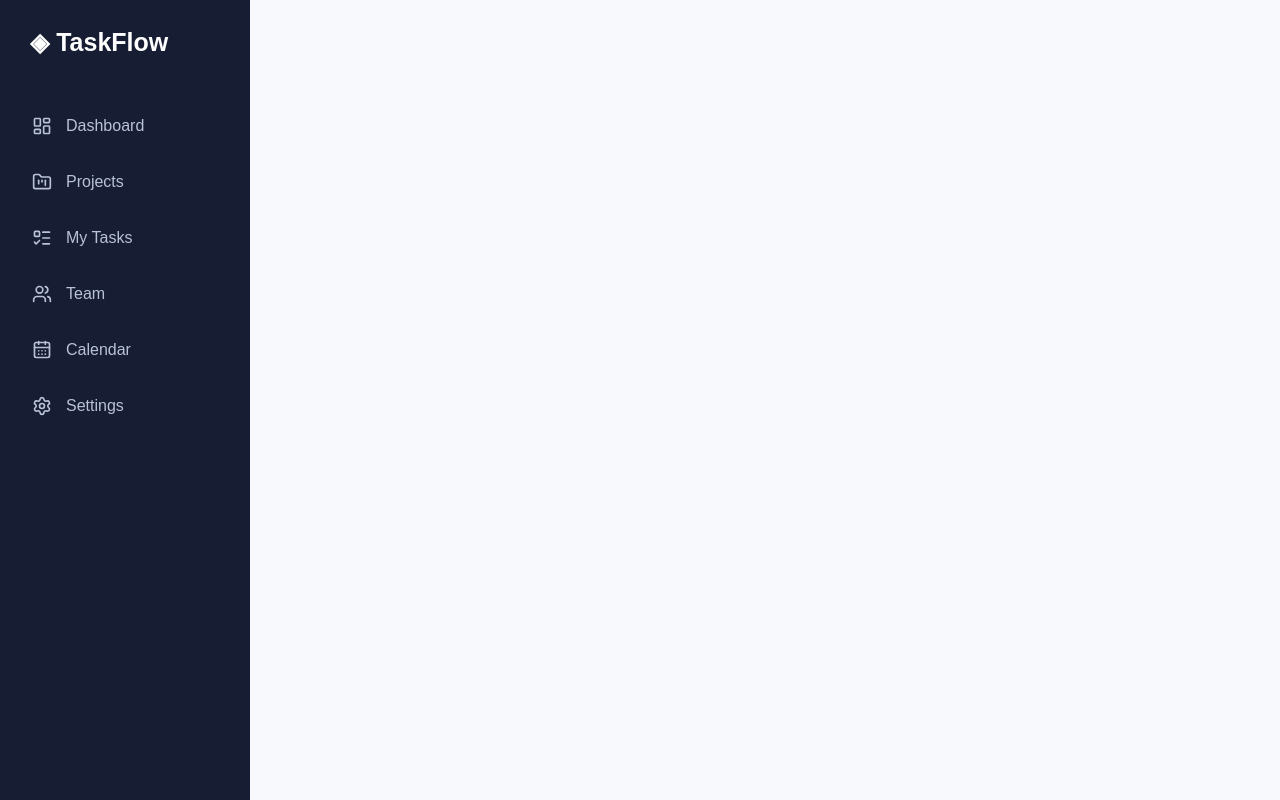
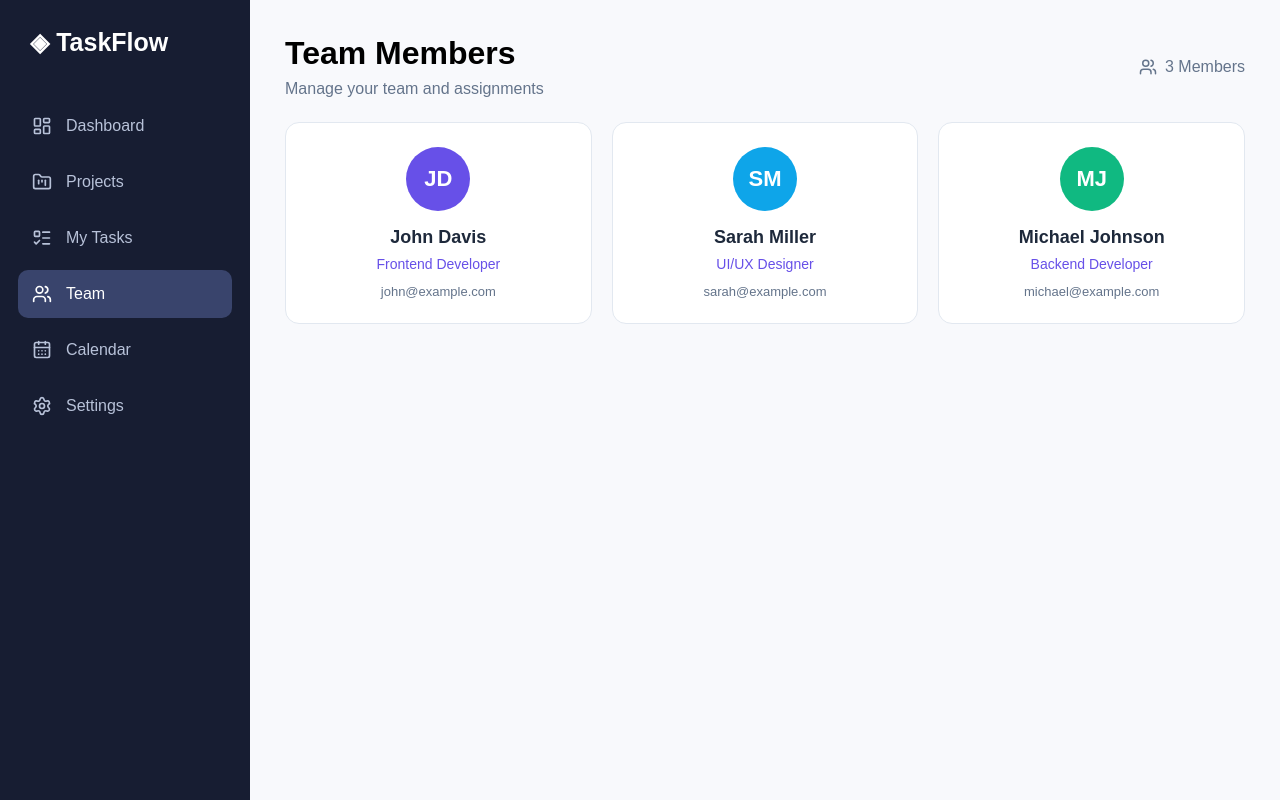
Before and after one commit to gil75r/taskflow, a React (Vite) app: page /team in a window 1280 px wide. Built offline with nearby package versions, Linux system fonts and the light colour scheme.

Commit message:
Add team management context and team page

```diff
--- a/src/App.css
+++ b/src/App.css
@@ -865,6 +865,103 @@ nav-disabled
   font-weight: 500;
 }
 
+/* Team Page */
+
+.team-page
+{
+  display: flex;
+  flex-direction: column;
+  gap: 24px;
+}
+
+.team-page-header
+{
+  display: flex;
+  align-items: center;
+  justify-content: space-between;
+  gap: 20px;
+}
+
+.team-page-header h1
+{
+  margin: 0 0 8px;
+}
+
+.team-page-header p
+{
+  margin: 0;
+  color: #64748b;
+}
+
+.team-total
+{
+  display: flex;
+  align-items: center;
+  gap: 8px;
+  color: #64748b;
+  font-weight: 500;
+}
+
+.team-grid
+{
+  display: grid;
+  grid-template-columns: repeat(3, minmax(0, 1fr));
+  gap: 20px;
+}
+
+.team-member-card
+{
+  background: white;
+  border: 1px solid #e2e8f0;
+  border-radius: 14px;
+  padding: 24px;
+  text-align: center;
+  transition: transform 0.2s, box-shadow 0.2s;
+}
+
+.team-member-card:hover
+{
+  transform: translateY(-3px);
+  box-shadow: 0 8px 24px rgba(0, 0, 0, 0.08);
+}
+
+.team-member-avatar
+{
+  width: 64px;
+  height: 64px;
+  margin: 0 auto 16px;
+  border-radius: 50%;
+  display: flex;
+  align-items: center;
+  justify-content: center;
+  color: white;
+  font-size: 22px;
+  font-weight: 700;
+}
+
+.team-member-card h3
+{
+  margin: 0 0 8px;
+  font-size: 18px;
+  color: #1e293b;
+}
+
+.team-member-role
+{
+  margin: 0 0 12px;
+  color: #6750e8;
+  font-size: 14px;
+  font-weight: 500;
+}
+
+.team-member-email
+{
+  margin: 0;
+  color: #64748b;
+  font-size: 13px;
+  overflow-wrap: anywhere;
+}
+
 /* Responsive */
 
 @media(max-width: 1100px)
@@ -887,6 +984,11 @@ nav-disabled
   .kanban-column
   {
     min-height: 200px;
+  }
+
+  .team-grid
+  {
+    grid-template-columns: repeat(2, minmax(0, 1fr));
   }
 }
 
@@ -952,6 +1054,20 @@ nav-disabled
   }
 }
 
+@media (max-width: 650px)
+{
+  .team-grid
+  {
+    grid-template-columns: 1fr;
+  }
+
+  .team-page-header
+  {
+    flex-direction: column;
+    align-items: flex-start;
+  }
+}
+
 @media(max-width: 600px)
 {
 
--- a/src/App.tsx
+++ b/src/App.tsx
@@ -6,12 +6,15 @@ import Projects from './pages/Projects';
 import './App.css';
 import { TasksProvider } from './context/TasksContext';
 import Tasks from './pages/Tasks';
+import Team from './pages/Team';
+import { TeamProvider } from './context/TeamContext';
 
 function App()
 {
   return(
     <ProjectsProvider>
       <TasksProvider>
+        <TeamProvider>
           <BrowserRouter>
             <div className="app-layout">
               <Sidebar/>
@@ -21,10 +24,12 @@ function App()
                   <Route path="/" element={<Dashboard/>}/>
                   <Route path="/projects" element={<Projects/>}/>
                   <Route path="/tasks" element={<Tasks />}/>
+                  <Route path="/team" element={<Team />}/>
                 </Routes>
               </main>
             </div>
           </BrowserRouter>
+        </TeamProvider>
       </TasksProvider>
     </ProjectsProvider>
   );
--- a/src/components/Sidebar.tsx
+++ b/src/components/Sidebar.tsx
@@ -5,12 +5,12 @@ const menuItems=
 [
   { label: 'Dashboard', icon: LayoutDashboard, path: '/' },
   { label: 'Projects', icon: FolderKanban, path: '/projects' },
-  { label: 'My Tasks', icon: ListTodo, path: '/tasks' }
+  { label: 'My Tasks', icon: ListTodo, path: '/tasks' },
+  { label: 'Team', icon: Users, path: '/team' }
 ];
 
 const futureItems=
 [
-  { label: 'Team', icon: Users },
   { label: 'Calendar', icon: CalendarDays },
   { label: 'Settings', icon: Settings }
 ];
--- /dev/null
+++ b/src/components/TeamMemberCard.tsx
@@ -0,0 +1,43 @@
+import type { TeamMember } from '../types';
+
+interface TeamMemberCardProps
+{
+    member: TeamMember;
+}
+
+export default function TeamMemberCard
+({
+    member
+}: TeamMemberCardProps)
+{
+    const initials=member.name
+        .trim()
+        .split(/\s+/)
+        .slice(0, 2)
+        .map(word => word.charAt(0))
+        .join('')
+        .toUpperCase();
+
+    return(
+        <article className="team-member-card">
+
+        <div
+            className="team-member-avatar"
+            style={{ backgroundColor: member.color }}
+        >
+            {initials}
+        </div>
+
+        <h3>{member.name}</h3>
+
+        <p className="team-member-role">
+            {member.role}
+        </p>
+
+        <p className="team-member-email">
+            {member.email}
+        </p>
+
+        </article>
+    );
+}
--- /dev/null
+++ b/src/context/TeamContext.tsx
@@ -0,0 +1,82 @@
+import { createContext, useContext, type ReactNode } from 'react';
+import type { TeamMember } from '../types';
+import { initialTeamMembers } from '../data/mockData';
+import { useLocalStorage } from '../hooks/useLocalStorage';
+
+interface TeamContextType
+{
+    members: TeamMember[];
+    addMember: (member: Omit<TeamMember, 'id'>)=> void;
+    updateMember: (member: TeamMember)=> void;
+    deleteMember: (id: number)=> void;
+}
+
+const TeamContext=createContext<TeamContextType | undefined>
+(
+    undefined
+);
+
+export function TeamProvider
+({
+    children
+}:
+{
+    children: ReactNode;
+})
+{
+    const [members, setMembers]=useLocalStorage<TeamMember[]>
+    (
+        'taskflow-team',
+        initialTeamMembers
+    );
+
+    function addMember(member: Omit<TeamMember, 'id'>)
+    {
+        const newMember: TeamMember=
+        {
+            ...member,
+            id: Date.now()
+        };
+
+        setMembers(currentMembers=>
+        [
+            ...currentMembers,
+            newMember
+        ]);
+    }
+
+    function updateMember(updatedMember: TeamMember)
+    {
+        setMembers(currentMembers=>
+            currentMembers.map(member=> member.id===updatedMember.id ? updatedMember : member)
+        );
+    }
+
+    function deleteMember(id: number)
+    {
+        setMembers(currentMembers=>
+            currentMembers.filter(member=> member.id!==id)
+        );
+    }
+
+    return(
+        <TeamContext.Provider value={{ members, addMember, updateMember, deleteMember }}>
+            {children}
+        </TeamContext.Provider>
+    );
+}
+
+export function useTeam()
+{
+    const context=useContext(TeamContext);
+
+    if(!context)
+    {
+        throw new Error
+        (
+            'useTeam must be used inside TeamProvider'
+        );
+    }
+
+    return context;
+}
--- a/src/data/mockData.ts
+++ b/src/data/mockData.ts
@@ -1,4 +1,4 @@
-import type { Project, Task } from '../types';
+import type { Project, Task, TeamMember } from '../types';
 
 export const projects: Project[]=
 [
@@ -73,3 +73,28 @@ export const initialTasks: Task[]=
     dueDate: '2026-11-20'
   }
 ];
+
+export const initialTeamMembers: TeamMember[]=
+[
+  {
+    id: 1,
+    name: 'John Davis',
+    email: 'john@example.com',
+    role: 'Frontend Developer',
+    color: '#6750e8'
+  },
+  {
+    id: 2,
+    name: 'Sarah Miller',
+    email: 'sarah@example.com',
+    role: 'UI/UX Designer',
+    color: '#0ea5e9'
+  },
+  {
+    id: 3,
+    name: 'Michael Johnson',
+    email: 'michael@example.com',
+    role: 'Backend Developer',
+    color: '#10b981'
+  }
+];
--- /dev/null
+++ b/src/pages/Team.tsx
@@ -0,0 +1,47 @@
+import { Users } from 'lucide-react';
+import { useTeam } from '../context/TeamContext';
+import TeamMemberCard from '../components/TeamMemberCard';
+
+export default function Team()
+{
+    const { members }=useTeam();
+
+    return(
+        <div className="team-page">
+
+            <div className="team-page-header">
+                <div>
+                    <h1>Team Members</h1>
+                    <p>Manage your team and assignments</p>
+                </div>
+
+                <span className="team-total">
+                    <Users size={18}/>
+                    {members.length} Members
+                </span>
+            </div>
+
+            {
+                members.length === 0 ?
+                (
+                    <p className="empty-message">
+                        No team members yet.
+                    </p>
+                ) :
+                (
+                    <div className="team-grid">
+                    {
+                        members.map(member=>
+                        (
+                            <TeamMemberCard
+                            key={member.id}
+                            member={member}
+                            />
+                        ))
+                    }
+                    </div>
+                )
+            }
+        </div>
+    );
+}
```
Also changed, not shown: src/types/index.ts (+9 -0 lines). Lines whose indentation alone changed are shown as unchanged.
